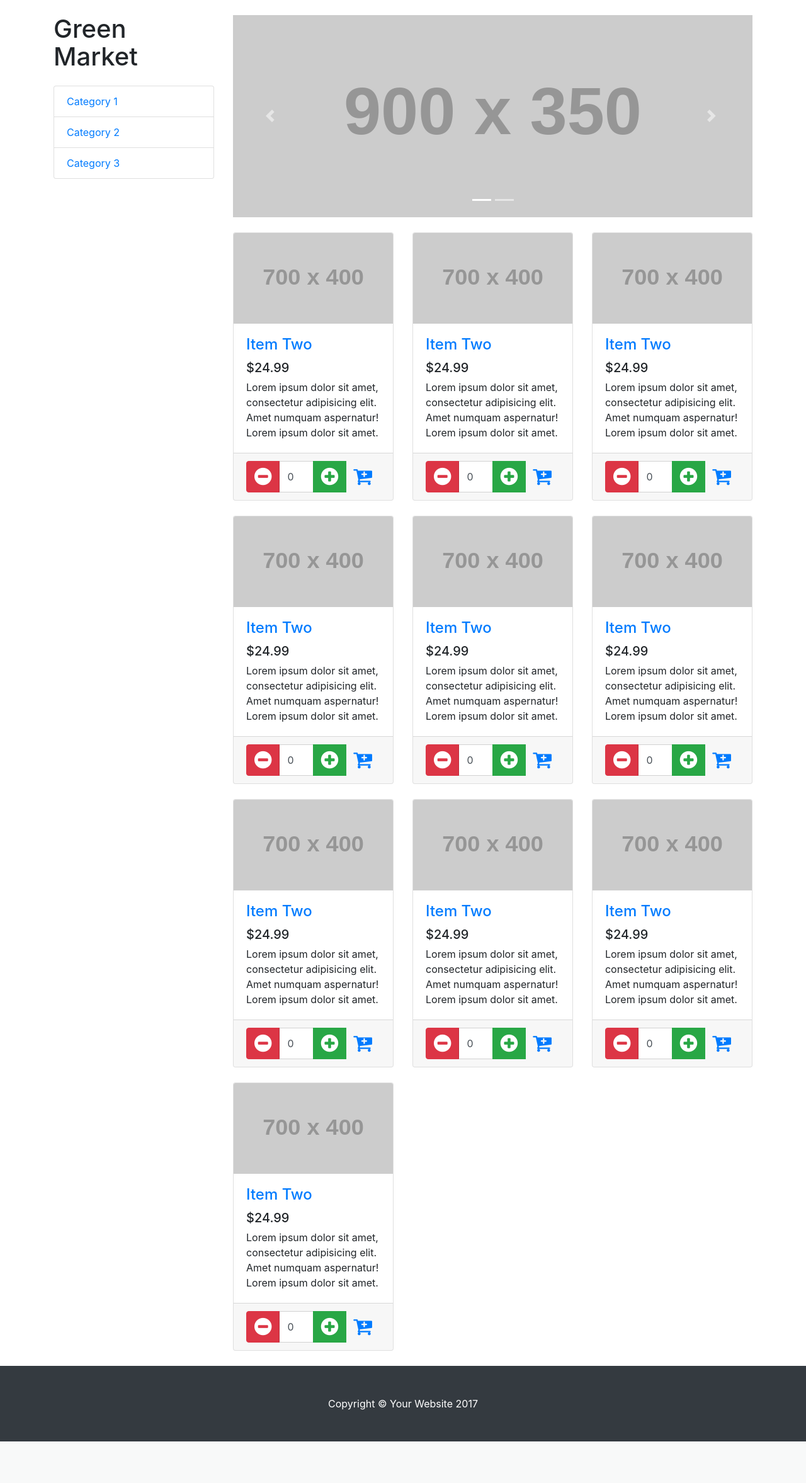
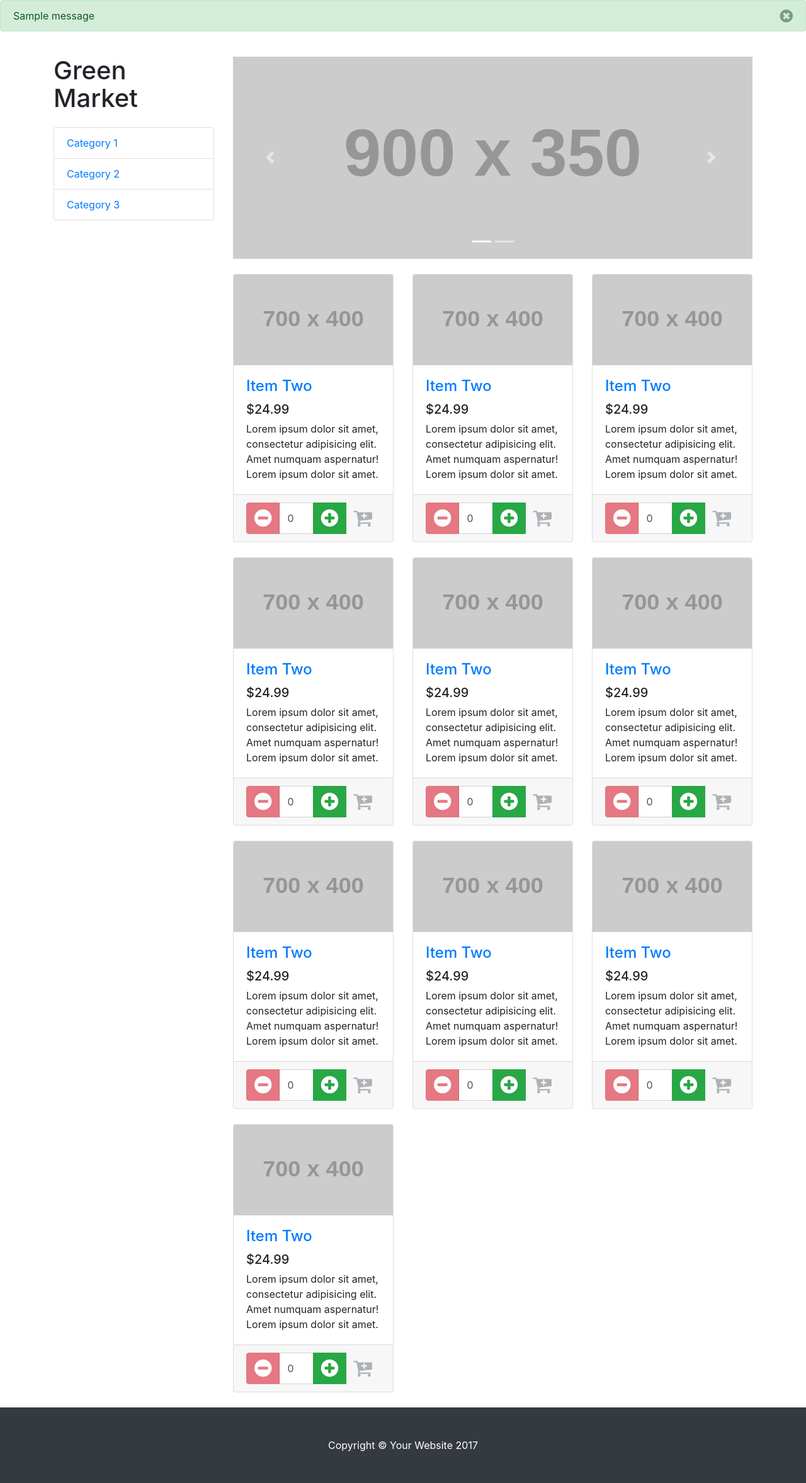
Before and after one commit to davidOrtiz09/GreenMarket-G2, a Django app: page / in a window 1280 px wide. Shown: the part 56-2411 px from the top of the page at 63% size. Before the commit the page ends 2345 px from the top, so only its background shows below. Run offline with Django 3.2, Linux system fonts and the light colour scheme; tables that the repository leaves empty hold one stand-in row (values such as "Sample post"); grey boxes labelled with a size stand in for pictures from a placeholder-image service; one stand-in notice (Sample message) is shown; some libraries are stand-ins or nearby versions.

Commit message:
Se mejora la funcionalidad javascript para añadir nuevos elementos al carrito. Se manejará la añadida de productos via django y no via javascript. 1h 30 min

```diff
--- a/Cliente/templates/Cliente/_elements/_modal-producto-agregado-carrito.html
+++ b/Cliente/templates/Cliente/_elements/_modal-producto-agregado-carrito.html
@@ -17,3 +17,9 @@
         </div>
     </div>
 </div>
+
+<script type="text/javascript">
+    $(document).ready(function(){
+        $('#modal-producto-agregado').modal('show');
+    });
+</script>
--- a/Cliente/templates/Cliente/_elements/_producto-preview.html
+++ b/Cliente/templates/Cliente/_elements/_producto-preview.html
@@ -11,19 +11,21 @@
             aspernatur! Lorem ipsum dolor sit amet.</p>
     </div>
     <div class="card-footer">
-        <div class="form-inline">
+        <form method="post" action="{% url 'cliente:update-shoppping-cart' %}" class="form-inline">
+            {% csrf_token %}
+            <input type="hidden" name="product_id" value="{{ product.id }}">
             <div class="input-group">
                 <span class="input-group-btn clickable">
-                    <button class="btn btn-danger product-minus"><i class="fa fa-2x fa-minus-circle"></i></button>
+                    <button type="button" class="btn btn-danger product-minus" disabled><i class="fa fa-2x fa-minus-circle"></i></button>
                 </span>
-                <input class="form-control product-quantity" type="number" min="0" value="0" step="1">
+                <input name="quantity" class="form-control product-quantity" type="number" min="0" value="0" step="1" pattern="\d*">
                 <span class="input-group-btn clickable">
-                    <button class="btn btn-success product-plus"><i class="fa fa-2x fa-plus-circle"></i></button>
+                    <button type="button" class="btn btn-success product-plus"><i class="fa fa-2x fa-plus-circle"></i></button>
                 </span>
                 <span class="input-group-btn clickable">
-                    <button class="btn btn-link product-add" data-toggle="modal" data-target="#modal-producto-agregado"><i class="fa fa-2x fa-cart-plus"></i></button>
+                    <button class="btn btn-link add-to-cart" data-toggle="modal" disabled><i class="fa fa-2x fa-cart-plus"></i></button>
                 </span>
             </div>
-        </div>
+        </form>
     </div>
 </div>
--- a/Cliente/templates/Cliente/index.html
+++ b/Cliente/templates/Cliente/index.html
@@ -53,5 +53,4 @@
             </div>
         </div>
     </section>
-    {% include 'Cliente/_elements/_modal-producto-agregado-carrito.html' %}
 {% endblock %}
--- a/Cliente/urls.py
+++ b/Cliente/urls.py
@@ -2,5 +2,6 @@ from django.conf.urls import url
 from . import views
 
 urlpatterns = [
-    url(r'^$', views.Index.as_view(), name='index')
+    url(r'^$', views.Index.as_view(), name='index'),
+    url(r'^actualizar-carrito-compras$', views.UpdateShoppingCart.as_view(), name='update-shoppping-cart')
 ]
--- a/Cliente/views.py
+++ b/Cliente/views.py
@@ -1,11 +1,16 @@
 # -*- coding: utf-8 -*-
 from __future__ import unicode_literals
-
-from django.shortcuts import render
+from django.shortcuts import render, redirect
 from django.views import View
-from django.http import JsonResponse
+from django.contrib import messages
 
 
 class Index(View):
     def get(self, request):
         return render(request, 'Cliente/index.html', {})
+
+
+class UpdateShoppingCart(View):
+    def post(self, request):
+        messages.add_message(request, messages.SUCCESS, 'El producto se agregó al carrito satisfactoriamente')
+        return redirect(request.META.get('HTTP_REFERER', '/'))
--- a/MarketPlace/static/MarketPlace/scripts.js
+++ b/MarketPlace/static/MarketPlace/scripts.js
@@ -8,6 +8,7 @@ function setShoppingCartListeners(){
         var value = parseInt(input.val());
         if(value > 0){
             input.val(value-1);
+            input.change();
         }
     });
 
@@ -15,9 +16,20 @@ function setShoppingCartListeners(){
         var input = $(this).parent().parent().find('input.product-quantity');
         var value = parseInt(input.val());
         input.val(value+1);
+        input.change();
     });
 
-    $('.product-add').click(function(){
-        $('#modal-producto-agregado').modal('show')
+    $('input.product-quantity').change(function(){
+        var value = $(this).val();
+        var minus = $(this).parent().find('.product-minus');
+        var addToCart = $(this).parent().parent().find('.add-to-cart');
+        if(value > 0){
+            addToCart.attr('disabled', false);
+            minus.attr('disabled', false);
+        }
+        else{
+            addToCart.attr('disabled', true);
+            minus.attr('disabled', true);
+        }
     });
 }
--- /dev/null
+++ b/MarketPlace/templates/MarketPlace/_common/_messages.html
@@ -0,0 +1,10 @@
+{% if messages %}
+    {% for message in messages %}
+        <div class="{{ message.tags }} alert-dismissible fade show" role="alert">
+            <button type="button" class="close clickable" data-dismiss="alert" aria-label="Close">
+                <span aria-hidden="true"><i class="fa fa-times-circle"></i></span>
+            </button>
+            {{ message }}
+        </div>
+    {% endfor %}
+{% endif %}
--- a/MarketPlace/templates/MarketPlace/_common/base.html
+++ b/MarketPlace/templates/MarketPlace/_common/base.html
@@ -31,6 +31,8 @@
     <!-- Navigation -->
     {% include 'MarketPlace/_common/navigation.html' %}
 
+    {% include 'MarketPlace/_common/_messages.html' %}
+
     {% block main %}
 
     {% endblock %}
```
Also changed, not shown: 4 other files.
